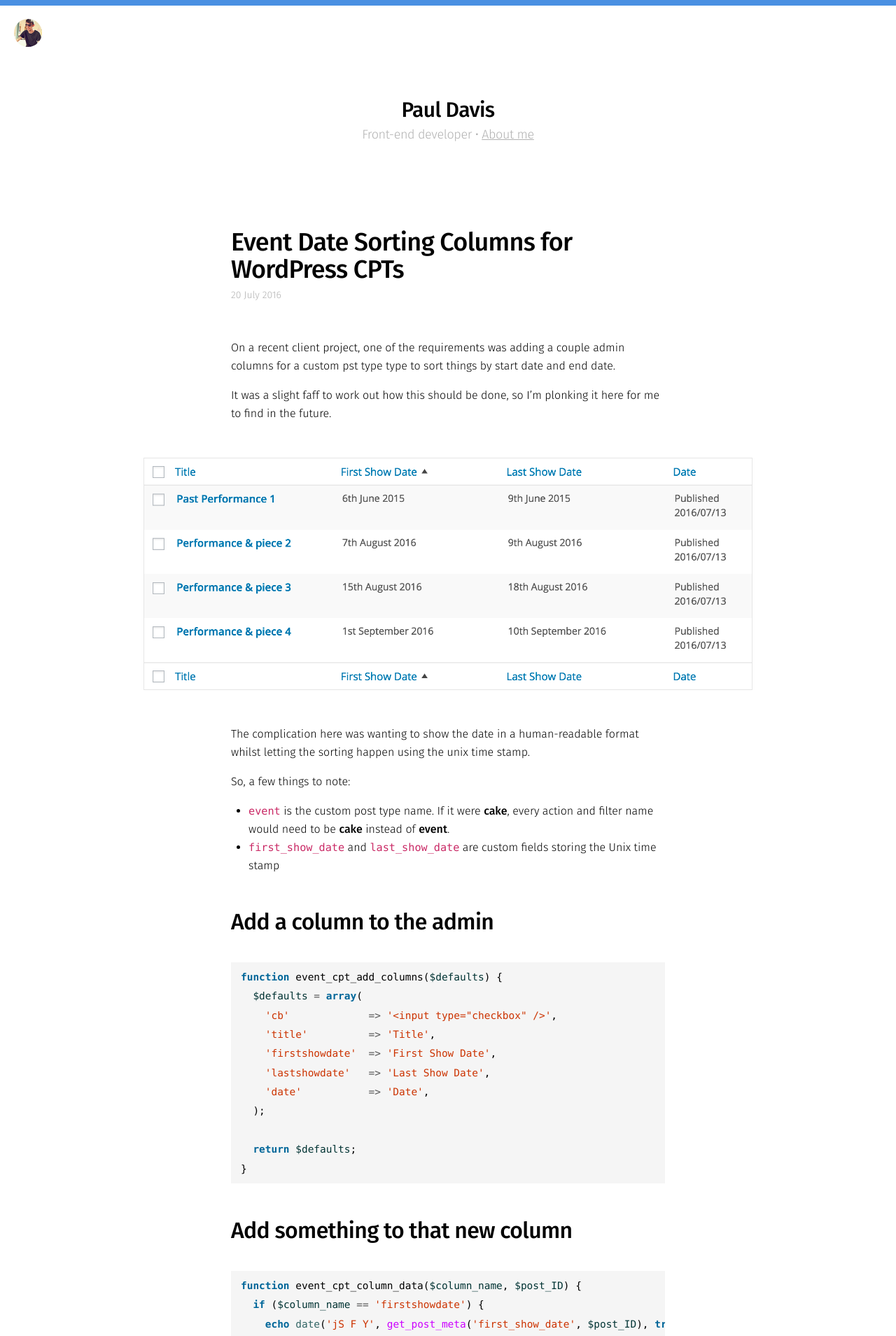
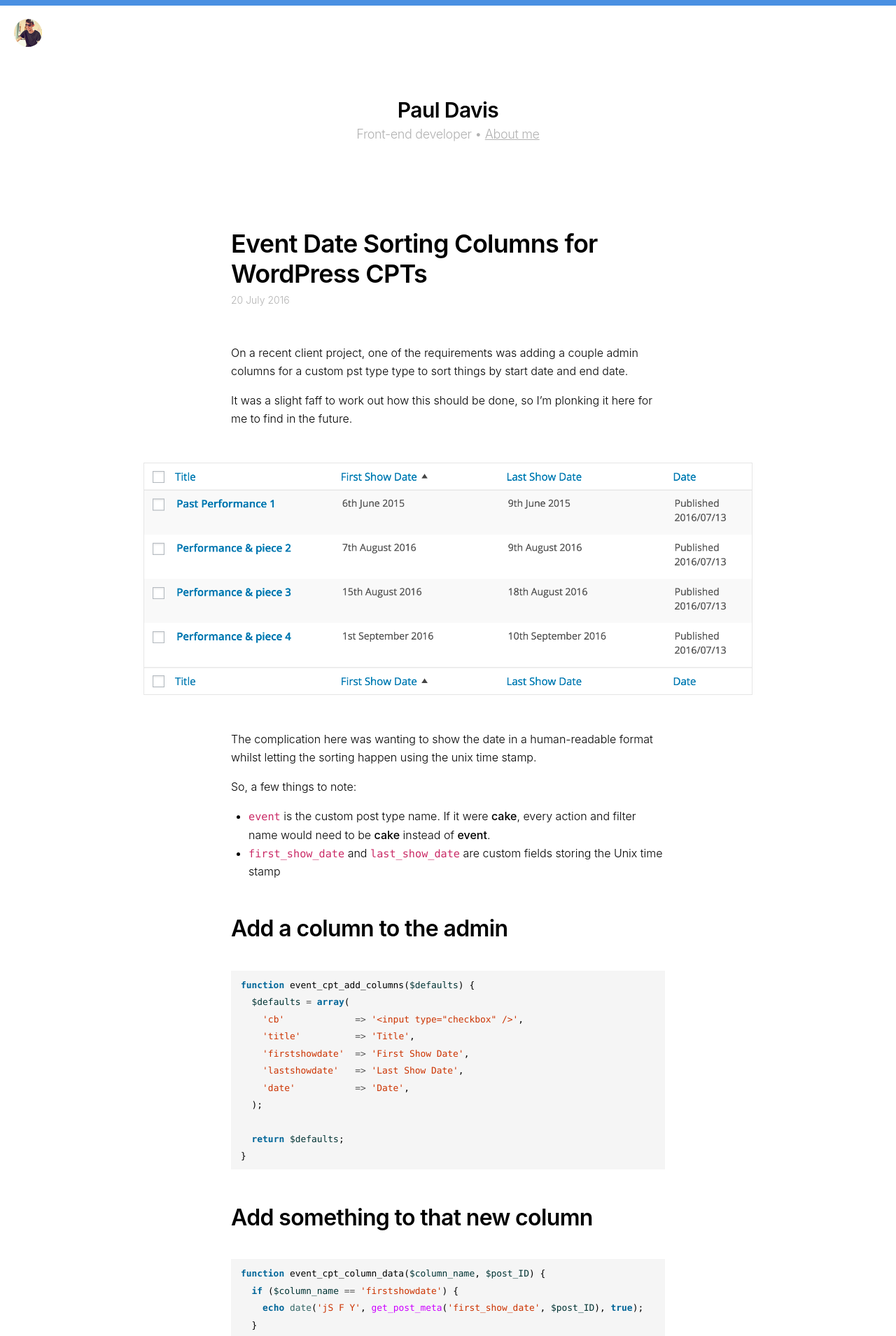
Before and after one commit to PaulAdamDavis/Old-Blog, a Jekyll site: the page built from index.html, in a window 1280 px wide. Shown: the top 1909 px of the page at 70% size. Built offline with Jekyll 4.4.1, drawn with Linux system fonts in a browser that asks for light colours; nearby versions of some CDN libraries; the list of posts is cut into pages by our own code.

Commit message:
Use system font

```diff
--- a/_includes/head.html
+++ b/_includes/head.html
@@ -11,7 +11,6 @@
 
     <link rel="stylesheet" href="{{ "/css/main.css" | prepend: site.baseurl }}" media="screen, projection, handheld">
     <link rel="stylesheet" href="{{ "/css/print.css" | prepend: site.baseurl }}" media="print">
-    <link rel="stylesheet" href="//fonts.googleapis.com/css?family=Fira+Sans:300,500,300italic,500italic">
 
     <link rel="alternate" type="application/rss+xml" title="Paul Davis" href="{{ site.url }}/rss.xml" />
 
--- a/_sass/_layout.scss
+++ b/_sass/_layout.scss
@@ -19,6 +19,8 @@ body {
             flex-direction: column;
 
     min-height: 100vh;
+
+    background: #fff;
 }
 
 main {
--- a/_sass/_type.scss
+++ b/_sass/_type.scss
@@ -33,7 +33,7 @@ html {
 }
 
 body {
-    font-family: "Fira Sans", "Helvetica Neue", Helvetica, sans-sefif;
+    font-family: system, -apple-system, BlinkMacSystemFont, "Helvetica Neue", "Lucida Grande";
     font-size: 1.6rem;
     line-height: 1.625;
     font-weight: 300;
@@ -52,8 +52,8 @@ strong {
 
 h1, h2, h3, h4, h5, h6 {
     word-break: break-word;
-    line-height: 1.1;
-    font-weight: 500;
+    line-height: 1.2;
+    font-weight: 600;
     letter-spacing: -0.02em;
 }
 
@@ -122,6 +122,11 @@ pre {
     margin-top: 4rem;
     margin-bottom: 4rem;
     line-height: 1.8;
+    font-size: 85%;
+
+    code {
+
+    }
 }
 
 li code,
```
